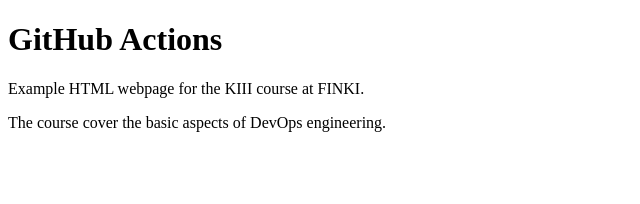
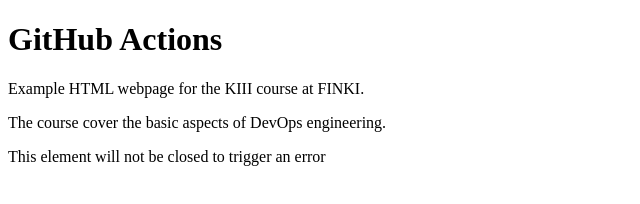
Before and after one commit to jovanasiljanovska/kiii-github-actions, a plain HTML site: page index.html in a window 1280 px wide. Shown: the whole page, without its empty margins (0-640 px from the left). Drawn offline with Linux system fonts and the light colour scheme.

Commit message:
Added error in index.html

```diff
--- a/index.html
+++ b/index.html
@@ -4,5 +4,6 @@
     <h1>GitHub Actions</h1>
     <p>Example HTML webpage for the KIII course at FINKI.</p>
     <p>The course cover the basic aspects of DevOps engineering.</p>
+    <p>This element will not be closed to trigger an error
   </body>
 </html>
```
